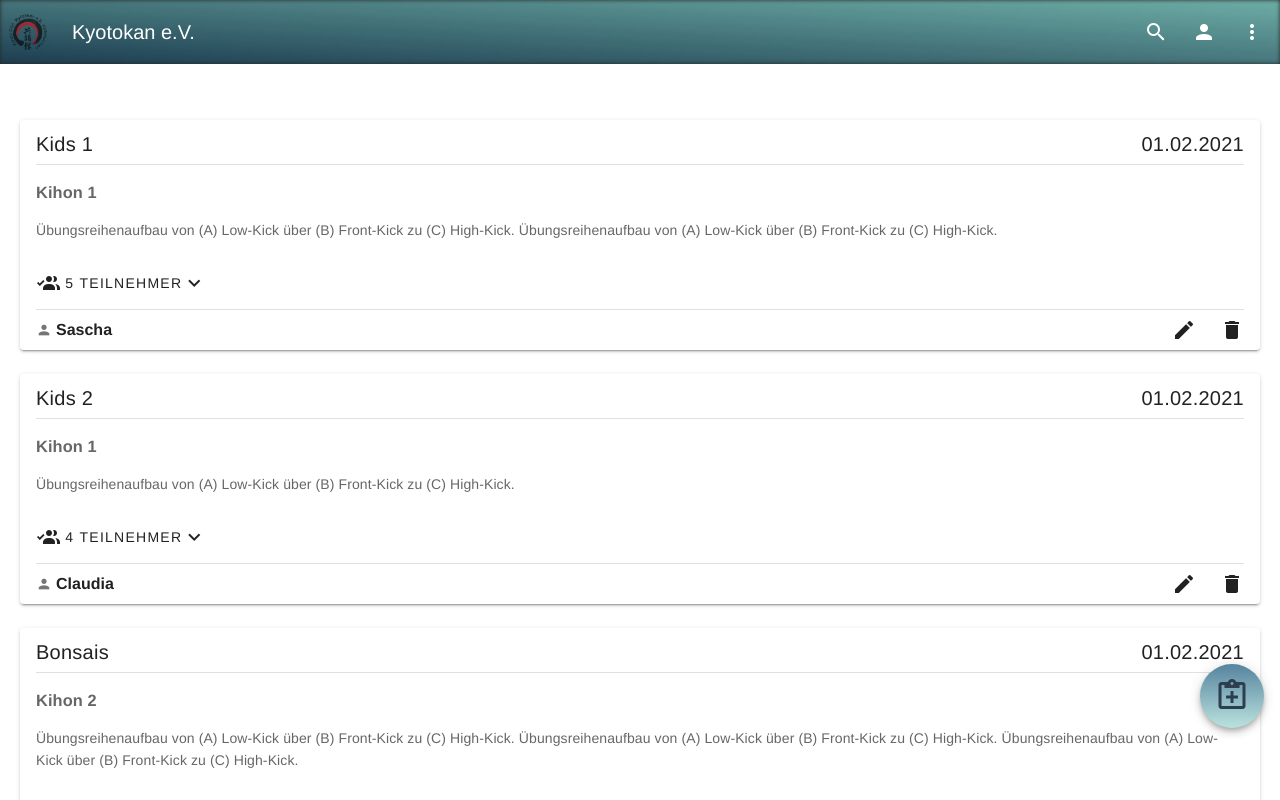
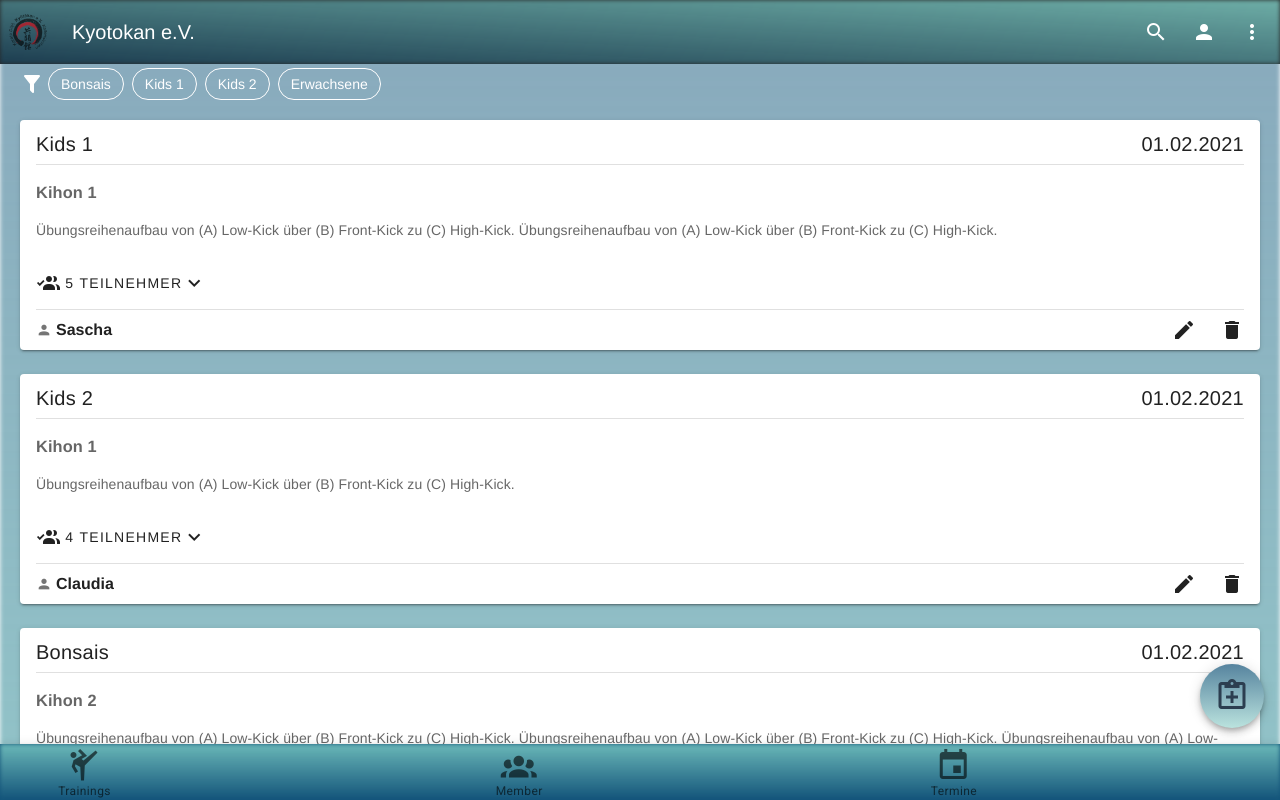
Before and after one commit to SaschaHgMann/dojo-board, a Vue app: page / in a window 1280 px wide. Built offline with nearby package versions, Linux system fonts and the light colour scheme.

Commit message:
Extracts single trainingLesson component

```diff
--- a/src/App.vue
+++ b/src/App.vue
@@ -7,17 +7,17 @@
         class="overflow-y-auto"
         height="100vh"
       >
-        <!-- <v-img
+        <v-img
           min-height="100%"
           gradient="to top, rgba(128,208,199,.8) , rgba(19,84,122,.5)"
-        > -->
+        >
           <v-main class="my-12">
             <router-view />
           </v-main>
-        <!-- </v-img> -->
+        </v-img>
       </v-sheet>
-      <!-- <BottomNavigation /> -->
-      <BottomNavigation v-if="mobile" />
+      <BottomNavigation />
+      <!-- <BottomNavigation v-if="mobile" /> -->
     </v-card>
   </v-app>
 </template>
--- a/src/components/NewTraining.vue
+++ b/src/components/NewTraining.vue
@@ -110,7 +110,7 @@ export default {
       this.$emit('cancel')
     },
     handleSave() {
-      this.$emit('confirmed', true)
+      this.$emit('confirm', true)
     }
   }
 
--- /dev/null
+++ b/src/components/TrainingLesson.vue
@@ -0,0 +1,109 @@
+<template>
+    <v-card>
+        <v-card-title class="pt-2 pb-1">
+          <span>{{lessonEntry.group}}</span>
+          <v-spacer></v-spacer>
+          <span >{{lessonEntry.date}}</span>
+
+        </v-card-title>
+
+        <v-divider class="mx-4"></v-divider>
+
+        <v-card-subtitle><h3>{{lessonEntry.title}}</h3></v-card-subtitle>
+
+        <v-card-text class="pb-0">
+          <p>
+            {{lessonEntry.content}}
+          </p>
+          <v-card-actions class="pl-0">
+            <v-btn
+              class="pa-0"
+              text
+              @click="lessonEntry.attendShow = !lessonEntry.attendShow"
+            >
+              <v-icon>mdi-account-multiple-check</v-icon>
+              <span class="mx-1">{{lessonEntry.attendees.length}}</span>
+              Teilnehmer
+              <v-spacer></v-spacer>
+              <v-icon>{{ lessonEntry.attendShow ? 'mdi-chevron-up' : 'mdi-chevron-down' }}</v-icon>
+            </v-btn>
+          </v-card-actions>
+
+          <v-expand-transition>
+            <div v-show="lessonEntry.attendShow">
+              <v-divider></v-divider>
+              <v-card-text class="px-0 py-1">
+                <v-card
+                  v-for="(attendee, index) in allLessons[index].attendees"
+                  :key="index"
+                >
+                  <v-row class="my-2 px-1">
+                    <v-col
+                      cols="4"
+                      class="py-1"
+                    >
+                      {{attendee.name}}
+                    </v-col>
+                    <v-col
+                      cols="3"
+                      class="py-1"
+                    >
+                      {{attendee.age}} Jahre
+                    </v-col>
+                    <v-col
+                      cols="3"
+                      class="py-1"
+                    >
+                      {{attendee.grade}}
+                    </v-col>
+                    <v-col
+                      cols="1"
+                      class="py-1"
+                    >
+                      <v-icon>mdi-information</v-icon>
+                    </v-col>
+                  </v-row>
+
+                </v-card>
+              </v-card-text>
+            </div>
+          </v-expand-transition>
+
+          <v-divider></v-divider>
+        </v-card-text>
+
+        <v-card-actions class="py-0 pl-4">
+          <v-icon small>mdi-account</v-icon>
+          <h4 class="ml-1">{{lessonEntry.creator}}</h4>
+          <v-spacer></v-spacer>
+          <v-btn fab small text><v-icon>mdi-pencil</v-icon></v-btn>
+          <v-btn fab small text><v-icon>mdi-delete</v-icon></v-btn>
+        </v-card-actions>
+    </v-card>
+</template>
+
+<script>
+export default {
+    name: "TrainingLesson",
+
+    props: {
+        index: {
+            type: Number,
+            required: true
+        },
+        lessonEntry: {
+            type: Object,
+            requirede: true
+        },
+        allLessons: {
+            type: Array,
+            requirede: true
+        },
+    },
+
+}
+</script>
+
+<style>
+
+</style>
--- a/src/components/utils/ActionButton.vue
+++ b/src/components/utils/ActionButton.vue
@@ -1,5 +1,5 @@
-/<template>
-  <!-- <v-fab-transition> -->
+<template>
+  <v-fab-transition>
     <v-btn
       class="mb-14"
       bottom
@@ -9,23 +9,29 @@
       large
       right
       style="background-image: linear-gradient(to top, rgba(128,208,199,.5), rgba(19,84,122,.7))"
+      @click="handleClick()"
     >
       <v-icon color="#2c3e50" large>{{iconLogo}}</v-icon>
     </v-btn>
-    <!-- </v-fab-transition> -->
+  </v-fab-transition>
 </template>
 
 <script>
 export default {
   name: "ActionButton",
 
-    props: [
-        'iconLogo'
-    ]
+  props: {
+    iconLogo: {
+      type: String,
+      requirede: true
+    }
+  },
+
+  methods: {
+    handleClick() {
+      this.$emit('action')
+    }
+  }
 
 }
 </script>
-
-<style>
-
-</style>
--- a/src/views/TrainingLessonsOverview.vue
+++ b/src/views/TrainingLessonsOverview.vue
@@ -23,130 +23,34 @@
         </v-chip>
       </v-chip-group>
     </v-col>
+
     <v-col
       v-for="(entry, index) in getMockTrainings"
       :key="index"
       cols="12"
     >
-      <!-- <v-card width="90%"> -->
-      <v-card>
-        <v-card-title class="pt-2 pb-1">
-          <span>{{entry.group}}</span>
-          <v-spacer></v-spacer>
-          <span >{{entry.date}}</span>
-
-        </v-card-title>
-
-        <v-divider class="mx-4"></v-divider>
-
-        <v-card-subtitle><h3>{{entry.title}}</h3></v-card-subtitle>
-
-        <v-card-text class="pb-0">
-          <p>
-            {{entry.content}}
-          </p>
-          <v-card-actions class="pl-0">
-            <v-btn
-              class="pa-0"
-              text
-              @click="entry.attendShow = !entry.attendShow"
-            >
-              <v-icon>mdi-account-multiple-check</v-icon>
-              <span class="mx-1">{{entry.attendees.length}}</span>
-              Teilnehmer
-              <v-spacer></v-spacer>
-              <v-icon>{{ entry.attendShow ? 'mdi-chevron-up' : 'mdi-chevron-down' }}</v-icon>
-            </v-btn>
-          </v-card-actions>
-
-          <v-expand-transition>
-            <div v-show="entry.attendShow">
-              <v-divider></v-divider>
-              <v-card-text class="px-0 py-1">
-                <v-card
-                  v-for="(attendee, index) in getMockTrainings[index].attendees"
-                  :key="index"
-                >
-                  <v-row class="my-2 px-1">
-                    <v-col
-                      cols="4"
-                      class="py-1"
-                    >
-                      {{attendee.name}}
-                    </v-col>
-                    <v-col
-                      cols="3"
-                      class="py-1"
-                    >
-                      {{attendee.age}} Jahre
-                    </v-col>
-                    <v-col
-                      cols="3"
-                      class="py-1"
-                    >
-                      <v-btn class="pa-2" disabled small>
-                        <v-img src="https://lh3.googleusercontent.com/proxy/1lxxO_o8hG3F6grKeqmrNFzwQInktAuQvO_HDRbSU76tqPLLyzUDVTLlLBLvcA1M05vQwemIPb7Eijiq2lukyvIpTllp-1_WPHwgyg" height="15px" width="4px"></v-img>
-                      </v-btn>
-
-                      <!-- {{attendee.grade}} -->
-                    </v-col>
-                    <v-col
-                      cols="1"
-                      class="py-1"
-                    >
-                      <v-icon>mdi-information</v-icon>
-                    </v-col>
-                  </v-row>
-
-                </v-card>
-              </v-card-text>
-            </div>
-          </v-expand-transition>
-
-          <v-divider></v-divider>
-        </v-card-text>
-
-        <v-card-actions class="py-0 pl-4">
-          <v-icon small>mdi-account</v-icon>
-          <h4 class="ml-1">{{entry.creator}}</h4>
-          <v-spacer></v-spacer>
-          <v-btn fab small text><v-icon>mdi-pencil</v-icon></v-btn>
-          <v-btn fab small text><v-icon>mdi-delete</v-icon></v-btn>
-        </v-card-actions>
-      </v-card>
+      <training-lesson :index="index" :lessonEntry="entry" :allLessons="getMockTrainings"/>
     </v-col>
 
+    <action-button iconLogo="mdi-clipboard-plus-outline" @action="handleClickNewSession()" />
 
-
-    <!-- <ActionButton iconLogo="mdi-clipboard-plus-outline" @click="handleClickNewSession()" /> -->
-    <v-btn
-        class="mb-14"
-        bottom
-        elevation="5"
-        fab
-        fixed
-        large
-        right
-        style="background-image: linear-gradient(to top, rgba(128,208,199,.5), rgba(19,84,122,.7))"
-        @click="handleClickNewSession()"
-      >
-        <v-icon color="#2c3e50" large>mdi-clipboard-plus-outline</v-icon>
-      </v-btn>
-    <NewTraining :dialog="dialog" @confirmed="handleSaveNewTraining" @cancel="handleCancelNewTraining"/>
+    <new-training :dialog="dialog" @confirm="handleSaveNewTraining()" @cancel="handleCancelNewTraining()"/>
   </v-row>
 </template>
 
 <script>
-// import ActionButton from '@/components/utils/ActionButton'
+import ActionButton from '@/components/utils/ActionButton'
 import NewTraining from '@/components/NewTraining'
+import TrainingLesson from '@/components/TrainingLesson'
 import {mapGetters} from 'vuex'
 
 export default {
   name: "LessonsOverview",
 
   components: {
-    // ActionButton,
-    NewTraining
+    ActionButton,
+    NewTraining,
+    TrainingLesson,
   },
 
   data: () => ({
```
Lines whose indentation alone changed are shown as unchanged.
